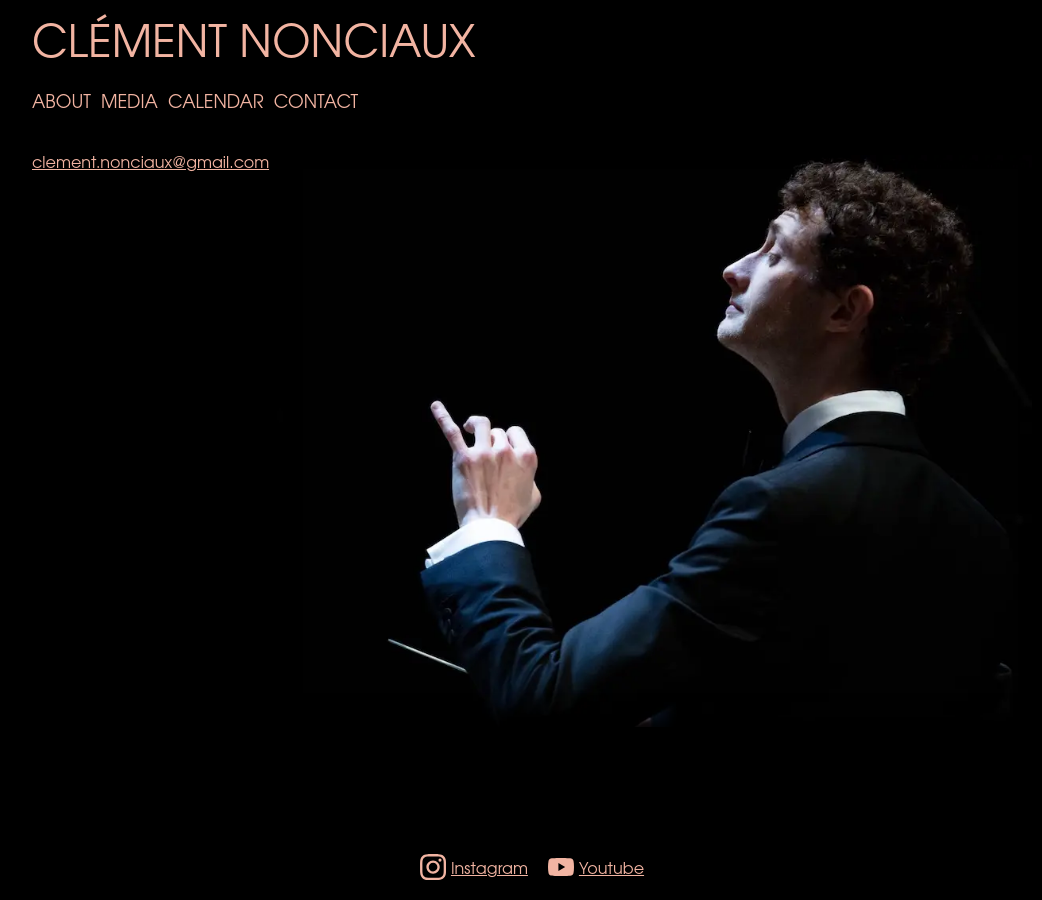
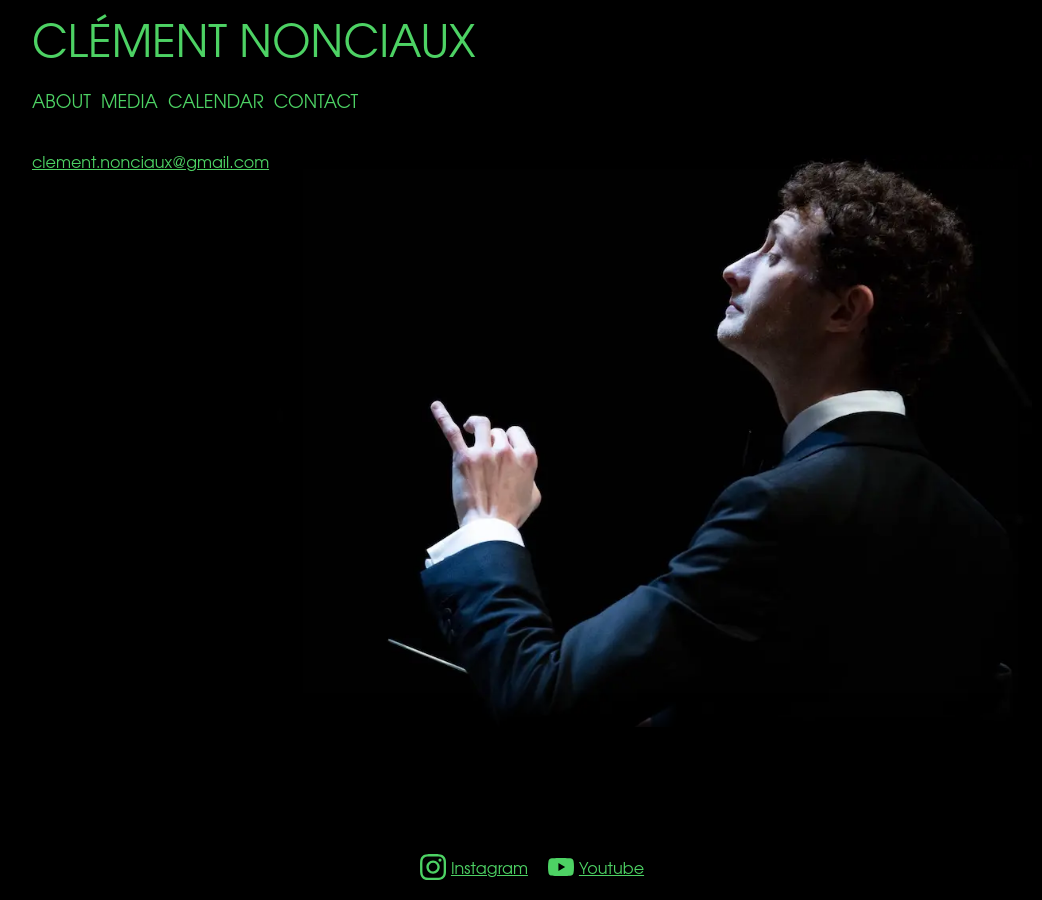
Before and after one commit to martincadoux/clementnonciaux.com, a Jekyll site: the page built from _pages/contact.html, in a window 1280 px wide. Shown: the whole page, without its empty margins (108-1150 px from the left). Built offline with Jekyll 4.4.1, drawn with Linux system fonts in a browser that asks for light colours.

Commit message:
Update contact.html

```diff
--- a/_pages/contact.html
+++ b/_pages/contact.html
@@ -1,6 +1,6 @@
 ---
 title: Contact - Clément Nonciaux
-color: rgb(242 180 162)
+color: rgb(77 210 100)
 ---
 
 <div class="layout-content">
```
